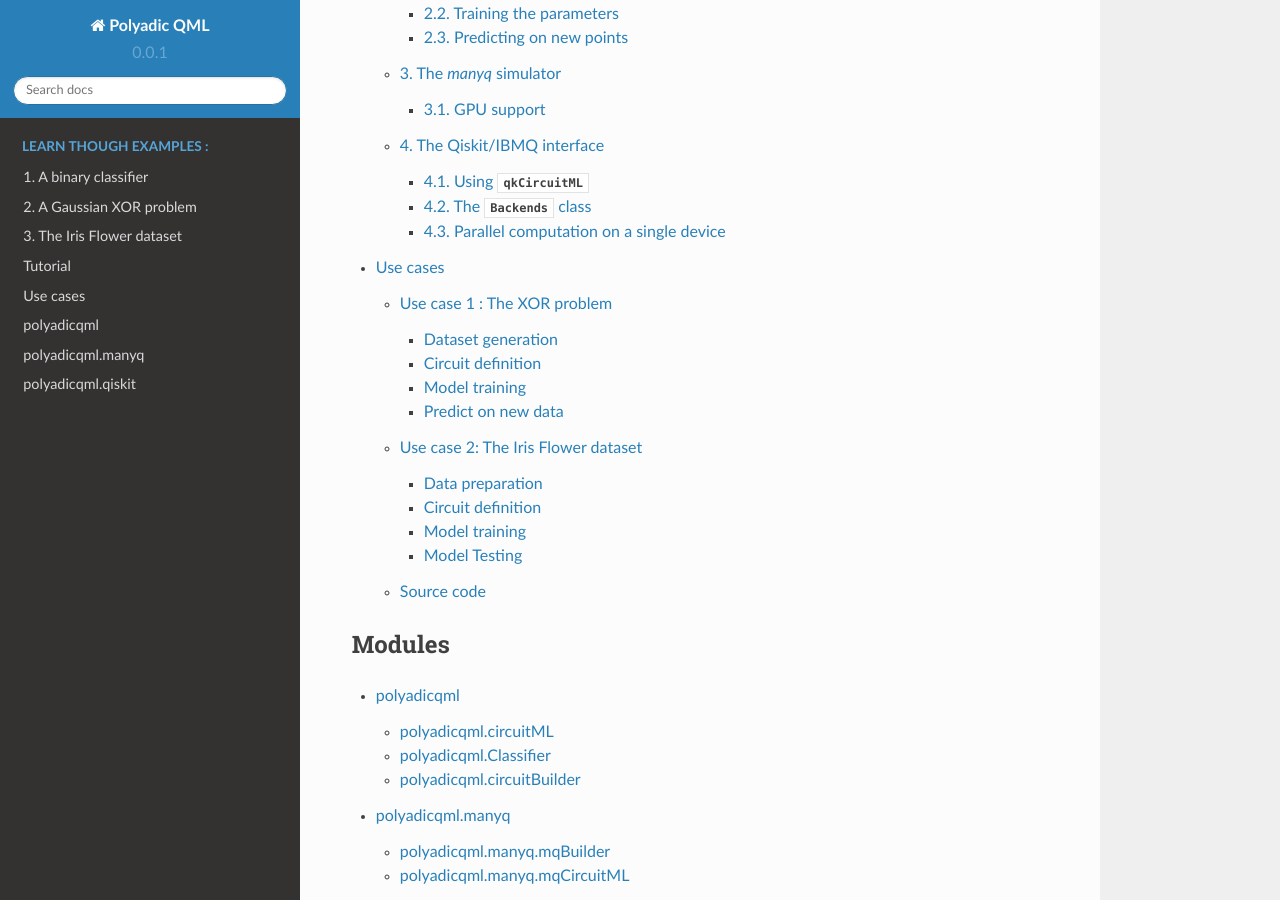
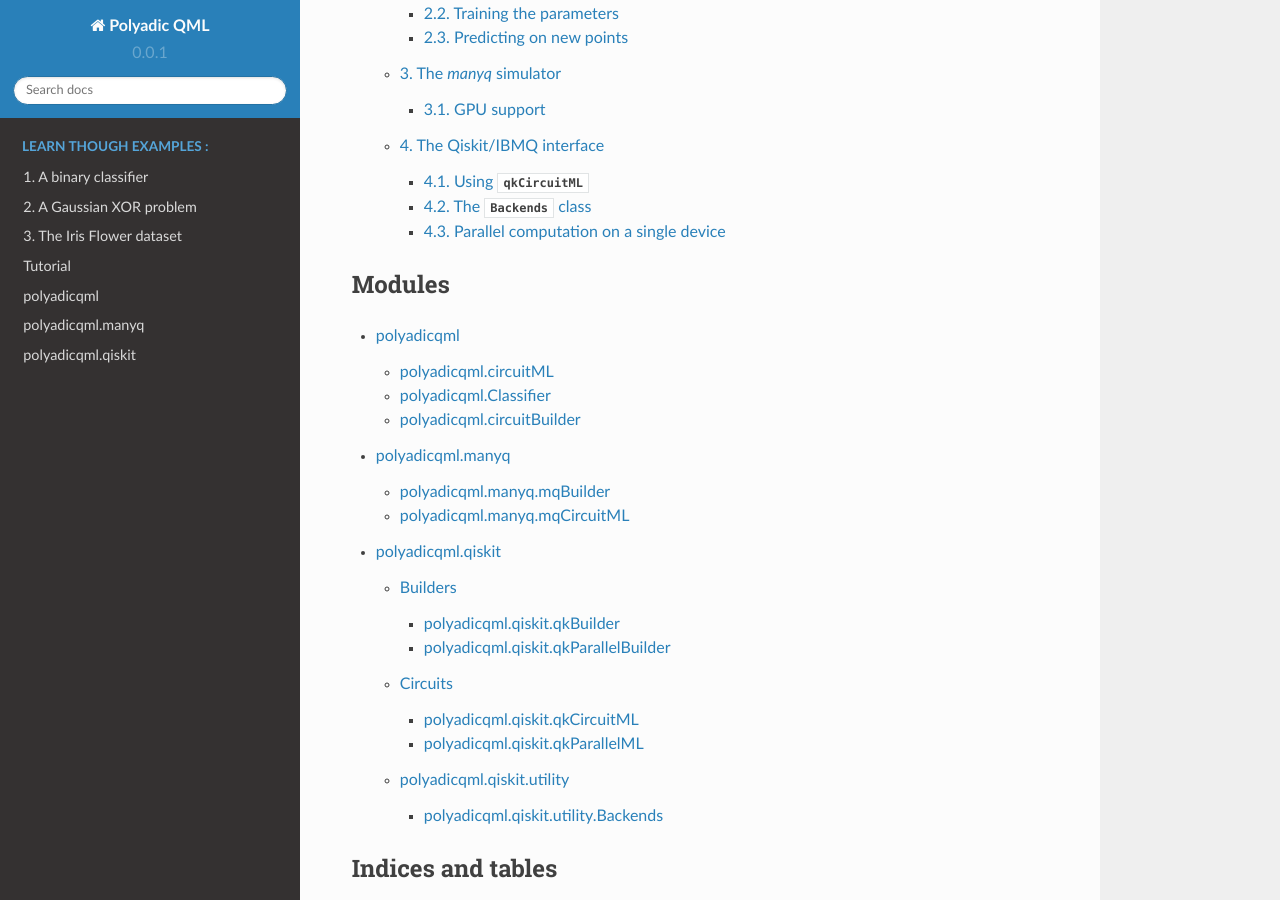
Before and after one commit to exaQ-ai/polyadicQML, a Sphinx documentation site: the page built from doc/source/index.rst, in a window 1280 px wide and 900 px high, scrolled down 1781 px. Built offline with Sphinx 7.4.7 and the Read the Docs theme 2.0.0, drawn with Linux system fonts in a browser that asks for light colours; formulas are drawn with MathJax 3; some of the changed lines change nothing that is shown.

Commit message:
remove redundant page

```diff
--- a/doc/source/index.rst
+++ b/doc/source/index.rst
@@ -57,7 +57,6 @@ User's Guide
    :maxdepth: 3
 
    tutorial
-   use-cases
 
 Modules
 #######
--- a/doc/source/use-cases.rst
+++ /dev/null
@@ -1,336 +0,0 @@
-.. |circuitML| replace::
-    :class:`~polyadicqml.circuitML`
-
-.. |make_c| replace::
-    :meth:`~polyadicqml.circuitML.make_circuit`
-
-.. |qkCircuitML| replace::
-    :class:`~polyadicqml.qiskit.qkCircuitML`
-
-.. |back| replace::
-    :class:`~polyadicqml.qiskit.utility.Backends`
-
-Use cases
-#########
-
-Use case 1 : The XOR problem
-============================
-
-Our first use case is the XOR problem.
-We place four points over the cartesian axes so to create a centered
-square; the two points on *x*-axis are labeled as 1, while those on
-*y*-axis as 0.
-
-Dataset generation
-------------------
-
-We use numpy to generate a dataset of 200 points by sampling 50 points
-from 4 gaussian distibutions centered at the said points.
-The label of each sample is given by the center of its distribution.
-
-.. code-block:: python
-
-    import numpy as np
-
-    n_pc = 50 # Number of points per cluster
-
-    # Create a matrix of vertices of the centered square
-    X = np.asarray(n_pc * [[1.5, 0.]] +
-                   n_pc * [[-1.5, 0.]] +
-                   n_pc * [[0., -1.5]] +
-                   n_pc * [[0., 1.5]]
-    )
-    # Add gaussian noise
-    X += .5 * np.random.randn(*X.shape)
-
-    # Create target vecor
-    y = np.concatenate((np.zeros(2*n_pc), np.ones(2*n_pc)))
-
-This generates the following dataset, where the circles represent the
-samples and the squares the distribution centers.
-
-.. image:: ../../figures/XOR-points.png
-   :alt: XOR scatterplot
-   :scale: 80 %
-   :align: center
-
-Circuit definition
-------------------
-
-Now, we define the circuit structure using a `circuitBulder`.
-This function has to respect a precise signature: |make_c| (``bdr``,
-``x``, ``params``).
-
-.. code-block:: python
-
-
-    def make_circuit(bdr, x, params):
-        """Generate the circuit corresponding to input `x` and `params`.
-
-        Parameters
-        ----------
-        bdr : circuitBuilder
-            A circuit builder.
-        x : vector-like
-            Input sample
-        params : vector-like
-            Parameter vector.
-
-        Returns
-        -------
-        circuitBuilder
-            Instructed builder
-        """
-
-        bdr.allin(x[[0,1]])
-
-        bdr.cz(0, 1).allin(params[[0,1]])
-
-        bdr.cz(0, 1).allin(params[[2,3]])
-
-        return bdr
-
-Model training
----------------
-
-Finally, we can create and train the classifier.
-We instantiate the |circuitML| subclass that we prefer, in this case the one using the fast *manyq* simualtor, specifying the number of qubits and of parameters.
-
-.. code-block:: python
-
-
-    from polyadicqml.manyq import mqCircuitML
-
-    nbqbits = 2
-    nbparams = 6
-
-    qc = mqCircuitML(make_circuit=make_circuit,
-                    nbqbits=nbqbits, nbparams=nbparams)
-
-Then, we create and train the quantum classifer, specifying on which
-bitstrings we want to read the predicted classes.
-
-.. code-block:: python
-
-
-    from polyadicqml import Classifier
-
-    bitstr = ['00', '01']
-
-    model = Classifier(qc, bitstr)
-    model.fit(X, y)
-
-Predict on new data
--------------------
-
-We can use a model to predict on some new datapoints ``X_test`` that it
-never saw before.
-To obtain the bitstring probabilities, we can just call the model:
-
-.. code-block:: python
-
-    pred_prob = model.predict_proba(X_test)
-
-Then, we can retrieve the label of each point as the argmax of the
-corresponding probabilities.
-Otherwise, we can combine the two operations by using the shorthand:
-
-.. code-block:: python
-
-    y_pred = model(X_test)
-
-For instance, going back to our XOR problem, we can predict the label of
-each point on a grid that covers :math:`(-\pi,\pi)\times(-\pi,\pi)`, to
-assess the model accuracy.
-Using some list comprehension, it would look like this:
-
-.. code-block:: python
-
-    t = np.linspace(-np.pi,np.pi, num = 50)
-    X_test = np.array([[t1, t2] for t1 in t for t2 in t])
-
-    y_pred = model(X_test)
-
-We can now plot the predictions and see that the model is very close to
-the bayesian prediction (whose decision boundaries are shown as grey
-lines), which is the best possible.
-
-.. image:: ../../figures/XOR-predictions.png
-   :alt: XOR predictions
-   :scale: 80 %
-   :align: center
-
-Use case 2: The Iris Flower dataset
-===================================
-
-For the second use case, we perform ternary classification on the Iris Flower dataset.
-In this case, we will train the model using a simulator and then test it
-on a real quantum computer, using IBMQ access.
-
-Data preparation
-----------------
-
-.. _scikit-learn: https://scikit-learn.org/
-
-We load the dataset from scikit-learn_ and we split it in a train and a
-test set, representing respectively 60% and 40% of the samples.
-
-.. code-block:: python
-
-    from sklearn import datasets
-    from sklearn.model_selection import train_test_split
-
-    iris = datasets.load_iris()
-    data = iris.data
-    target = iris.target
-
-    # Train-test split
-    input_train, input_test, target_train, target_test =\
-        train_test_split(data, target, test_size=.4, train_size=.6, stratify=target)
-
-Then, we center it and rescale it so that it has zero mean and all the
-feature values fall between :math:`(-0.95\pi,0.95\pi)`. (Actually, with
-our scaling, last interval should cover 99% of a gaussian with the same
-mean and std; it covers all points on almost all splits.)
-
-.. code-block:: python
-
-    import numpy as np
-
-    # NORMALIZATION
-    mean = input_train.mean(axis=0)
-    std = input_train.std(axis=0)
-
-    input_train = (input_train - mean) / std / 3 * 0.95 * np.pi
-    input_test = (input_test - mean) / std / 3 * 0.95 * np.pi
-
-Circuit definition
-------------------
-
-Now, we define a circuit on two qubits, again using the |make_c| syntax.
-Thanks to the functional nature, we can use other fuctions to group
-repeated instructions.
-
-.. code-block:: python
-
-    def block(bdr, x, p):
-        bdr.allin(x[[0,1]])
-        bdr.cz(0,1).allin(p[[0,1]])
-
-        bdr.cz(0,1).allin(x[[2,3]])
-        bdr.cz(0,1).allin(p[[2,3]])
-
-    def irisCircuit(bdr, x, params):
-        # The fist block uses all `x`, but
-        # only the first 4 elements of `params`
-        block(bdr, x, params[:4])
-
-        # Add one entanglement not to have two adjacent input
-        bdr.cz(0,1)
-
-        # The block repeats with the other parameters
-        block(bdr, x, params[4:])
-
-        return bdr
-
-Which corresponds to the following circuit:
-
-.. image:: ../../figures/iris-circuit.png
-   :alt: Iris circuit
-   :scale: 40 %
-   :align: center
-
-Model training
---------------
-
-As in the previous use case, we need a |circuitML| and a classifier, which we train with the corresponding dataset.
-
-.. code-block:: python
-
-    from polyadicqml.manyq import mqCircuitML
-    from polyadicqml import Classifier
-
-    nbqbits = 2
-    nbparams = 8
-
-    qc = mqCircuitML(make_circuit=irisCircuit,
-                    nbqbits=nbqbits, nbparams=nbparams)
-
-    bitstr = ['00', '01', '10']
-
-    model = Classifier(qc, bitstr).fit(input_train, target_train)
-
-We can print the training scores.
-
-.. code-block:: python
-
-    >>> from polyadicqml.utility import print_results
-    >>> pred_train = model(input_train)
-    >>> print_results(target_train, pred_train, name="train")
-
-    Confusion matrix on train:
-    [[30  0  0]
-    [ 0 30  0]
-    [ 0  4 26]]
-    Accuracy : 0.9556
-
-Model Testing
--------------
-
-.. _`IBMQ account`: https://qiskit.org/ibmqaccount/
-
-Once the model is trained, we can test it.
-Furthermore, we can keep the trained parameters and change the circuit
-backend, as long as the |make_c| function is the same.
-So, if we have an `IBMQ account`_ configured and access to a quantum
-backend (in this case *ibmq-burlington*), we can run the test on an actual hardware.
-
-We use the |back| utility class, along with the |qkCircuitML|, which
-implements |circuitML| for qiksit use.
-**NOTE** that we must provide a number of shots, as the backend is not a
-simulator; the job size is inferred if left empty, but we chose to set it at 40.
-
-.. code-block:: python
-
-    from polyadicqml.qiskit.utility import Backends
-    from polyadicqml.qiskit import qkCircuitML
-
-    backend = Backends("ibmq_burlington", hub="ibm-q")
-
-    qc = qkCircuitML(backend=backend,
-                    make_circuit=irisCircuit,
-                    nbqbits=nbqbits, nbparams=nbparams)
-
-    model.set_circuit(qc)
-    model.nbshots = 300
-    model.job_size = 40
-
-    pred_test = model(input_test)
-
-Finally, we can print the test scores:
-
-.. code-block:: python
-
-    >>> from polyadicqml.utility import print_results
-    >>> pred_test = model(input_test)
-    >>> print_results(target_test, pred_test, name="test")
-
-    Confusion matrix on test:
-    [[20  0  0]
-    [ 0 20  0]
-    [ 0  0 20]]
-    Accuracy : 1.0
-
-Source code
-===========
-
-The git page contains the source code that produced the results and the
-figures in this use cases.
-Note that the second experiment being run on a physical quantum computer,
-the test output is random, so it could slightly differ form the presented
-one -- run on ibmq_burlington the 23rd June 2020.
-
-From the root directory, the use cases can be run by command line as:
-
-- Use case 1 : ``python3 exaples/example-XOR.py``
-- Use case 2 : ``python3 exaples/example-iris.py``
```
